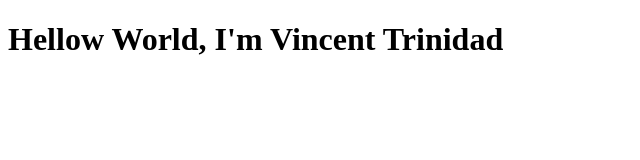
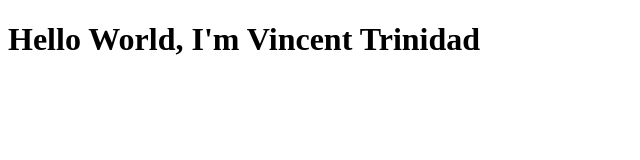
Before and after one commit to dadanch/dadanch, a plain HTML site: page hello_world_Trinidad.html in a window 1280 px wide. Shown: the whole page, without its empty margins (0-640 px from the left). Drawn offline with Linux system fonts and the light colour scheme.

Commit message:
Update hello_world_Trinidad.html

```diff
--- a/hello_world_Trinidad.html
+++ b/hello_world_Trinidad.html
@@ -10,7 +10,7 @@
 
     <body>
 
-      <h1>Hellow World, I'm Vincent Trinidad</h1>
+      <h1>Hello World, I'm Vincent Trinidad</h1>
 
     </body>
 
```
